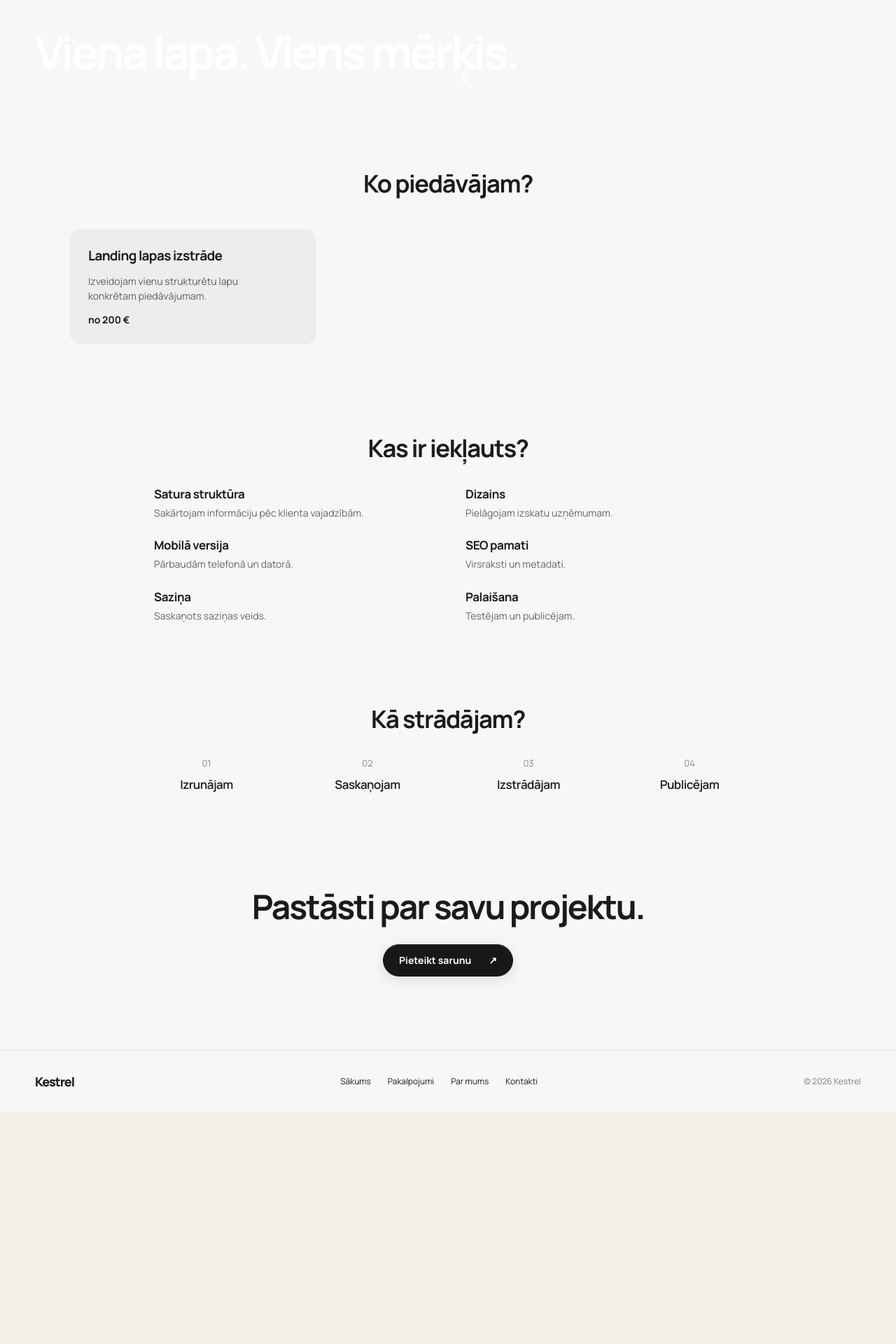
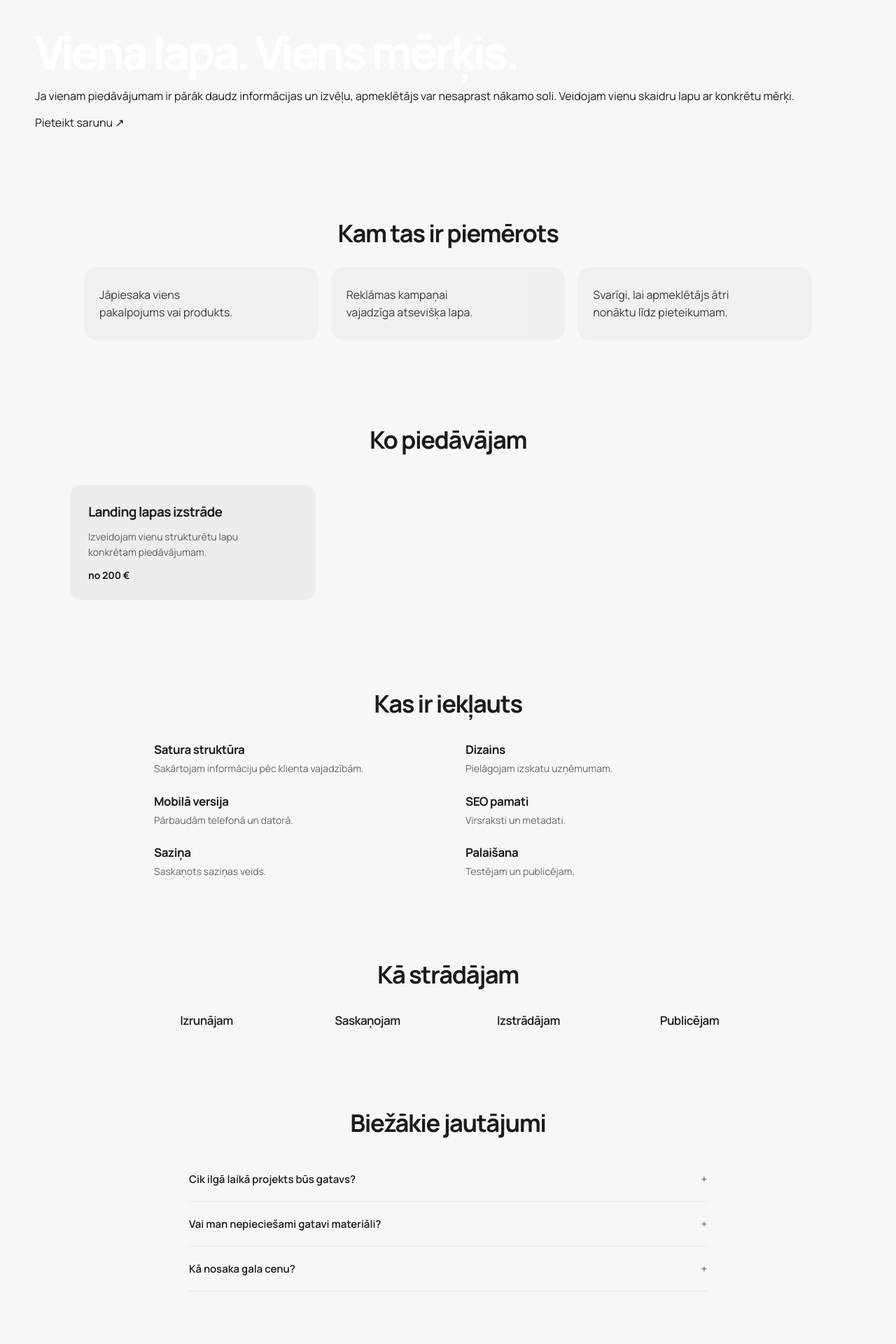
Before and after one commit to davisl24/WEBSITEAGENCY, a Next.js app: page /pakalpojumi/landing-lapa in a window 1280 px wide. Shown: the part 120-2040 px from the top of the page at 70% size. Before the commit the page ends 1709 px from the top, so only its background shows below. Built offline with nearby package versions, Linux system fonts and the light colour scheme; no server answers.

Commit message:
Implement compact editorial service template using existing intro audience and FAQ

```diff
--- a/app/components/KestrelServiceTemplate.tsx
+++ b/app/components/KestrelServiceTemplate.tsx
@@ -18,10 +18,16 @@ export default function KestrelServiceTemplate({ service }: { service: ServiceIn
     <main className="kestrel-service kestrel-service-v2">
       <KestrelHeader />
       <section className="kst-hero" aria-label="Pakalpojums">
-        <RevealOnView><h1>{service.title}</h1></RevealOnView>
+        <div className="kst-hero-copy"><RevealOnView><h1>{service.title}</h1></RevealOnView><RevealOnView delay={75}><p className="kst-intro">{service.intro}</p></RevealOnView><a className="kst-hero-cta" href="/kontakti">Pieteikt sarunu <span aria-hidden="true">↗</span></a></div>
       </section>
+      {service.audience.length > 0 && (
+        <section className="kst-section kst-audience-section" aria-labelledby="kst-audience-title">
+          <div className="kst-heading"><RevealOnView><h2 id="kst-audience-title">Kam tas ir piemērots</h2></RevealOnView></div>
+          <div className="kst-audience">{service.audience.map(item => <p key={item}>{item}</p>)}</div>
+        </section>
+      )}
       <section className="kst-section kst-offers-section" aria-labelledby="kst-offers">
-        <div className="kst-heading"><RevealOnView><h2 id="kst-offers">Ko piedāvājam?</h2></RevealOnView></div>
+        <div className="kst-heading"><RevealOnView><h2 id="kst-offers">Ko piedāvājam</h2></RevealOnView></div>
         <div className="kst-offers">
           {service.offers.map(item => {
             const contents = <><div className="kst-offer-top"><h3>{item.title}</h3>{item.href && <span aria-hidden="true">↗</span>}</div><p>{item.detail}</p>{item.price && <strong>{item.price}</strong>}</>;
@@ -32,13 +38,21 @@ export default function KestrelServiceTemplate({ service }: { service: ServiceIn
         </div>
       </section>
       <section className="kst-section kst-included-section" aria-labelledby="kst-included">
-        <div className="kst-heading"><RevealOnView><h2 id="kst-included">Kas ir iekļauts?</h2></RevealOnView></div>
+        <div className="kst-heading"><RevealOnView><h2 id="kst-included">Kas ir iekļauts</h2></RevealOnView></div>
         <div className="kst-included">{service.included.map(item => <div key={item.title}><h3>{item.title}</h3><p>{item.detail}</p></div>)}</div>
       </section>
       <section className="kst-section kst-process-section" aria-labelledby="kst-process">
-        <div className="kst-heading"><RevealOnView><h2 id="kst-process">Kā strādājam?</h2></RevealOnView></div>
-        <div className="kst-process">{process.map((step, i) => <div key={step}><span>{String(i + 1).padStart(2, "0")}</span><h3>{step}</h3></div>)}</div>
+        <div className="kst-heading"><RevealOnView><h2 id="kst-process">Kā strādājam</h2></RevealOnView></div>
+        <div className="kst-process">{process.map(step => <div key={step}><h3>{step}</h3></div>)}</div>
       </section>
+      {service.faq.length > 0 && (
+        <section className="kst-section kst-faq-section" aria-labelledby="kst-faq-title">
+          <div className="kst-heading"><RevealOnView><h2 id="kst-faq-title">Biežākie jautājumi</h2></RevealOnView></div>
+          <div className="kst-faq">
+            {service.faq.map(item => <details key={item.question}><summary>{item.question}</summary><p>{item.answer}</p></details>)}
+          </div>
+        </section>
+      )}
       <section className="kst-end">
         <RevealOnView><h2>Pastāsti par savu projektu.</h2></RevealOnView>
         <a className="kst-glass-cta" href="/kontakti">Pieteikt sarunu <span aria-hidden="true">↗</span></a>
```
